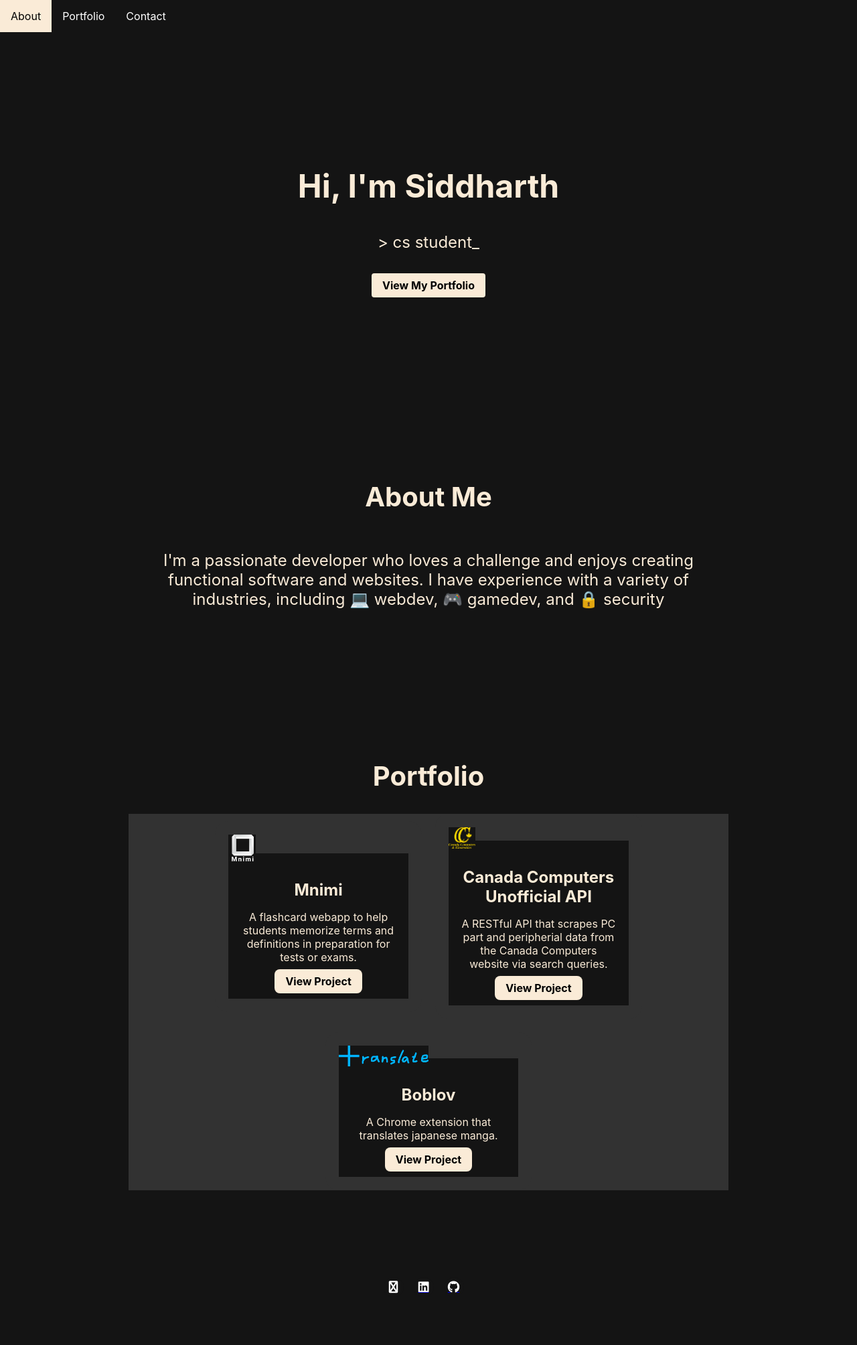
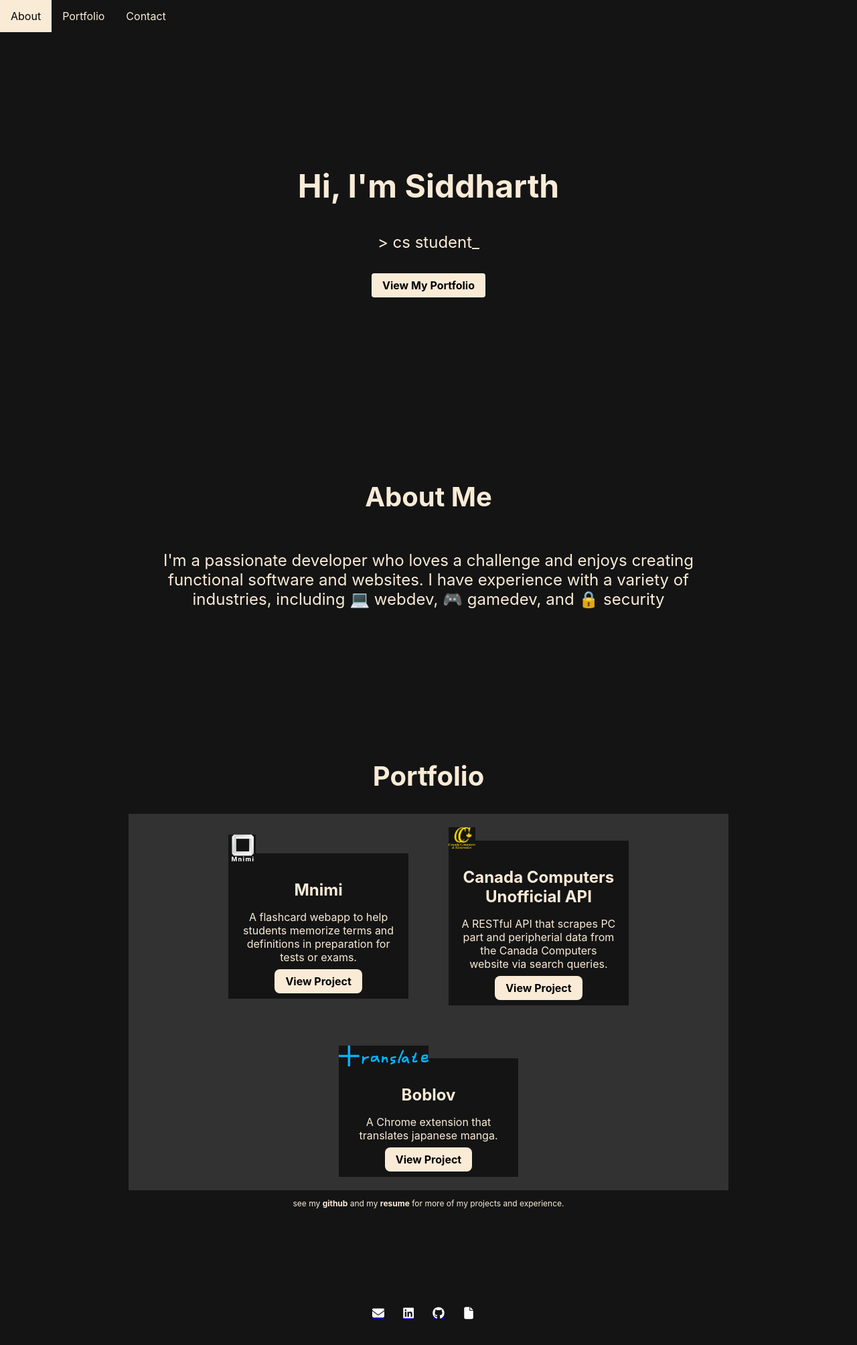
Before and after one commit to siddkhannaa/siddkhannaa.github.io, a React (Create React App) app: page / in a window 1280 px wide. Shown: the top 2008 px of the page at 67% size. Before the commit the page ends 1987 px from the top, so only its background shows below. Built offline with nearby package versions, Linux system fonts and the light colour scheme; the HTML template or start-up script is replaced by a standard one.

Commit message:
add resume and fix small visual errors

```diff
--- a/src/components/Footer.jsx
+++ b/src/components/Footer.jsx
@@ -9,15 +9,19 @@ export const Footer = () => {
                 <footer className="footer">
                     <div className="social-icons">
                         <a href="mailto:siddharthkhanna2k@gmail.com" target="_blank" rel="noreferrer" >
-                            <i class="fab fa-envelope"></i>
+                            <i class="fa-solid fa-envelope"></i>
                         </a>
 
                         <a href="https://www.linkedin.com/in/siddharth-khanna-31a90215a/" target="_blank" rel="noreferrer" >
-                            <i class="fab fa-linkedin"></i>
+                            <i class="fa-brands fa-linkedin"></i>
                         </a>
 
                         <a href="https://github.com/siddkhannaa" target="_blank" rel="noreferrer" >
-                            <i class="fab fa-github"></i>
+                            <i class="fa-brands fa-github"></i>
+                        </a>
+
+                        <a href="https://drive.google.com/file/d/1Btyl_VeDa4vPMDWTo7EsJ8w5KB1QqyFc/view?usp=share_link" target="_blank" rel="noreferrer" >
+                            <i class="fa-solid fa-file"></i>
                         </a>
                     </div>
                 </footer>
--- a/src/components/Home.jsx
+++ b/src/components/Home.jsx
@@ -57,6 +57,7 @@ export const Home = () => {
                             </div>
                         </div>
                     </div>
+                <p className="under-portfolio">see my <a href="https://github.com/siddkhannaa">github</a> and my <a href="https://drive.google.com/file/d/1Btyl_VeDa4vPMDWTo7EsJ8w5KB1QqyFc/view?usp=share_link">resume</a> for more of my projects and experience.</p>
                 </div>
             </section>
         </div>
--- a/src/components/css/Home.css
+++ b/src/components/css/Home.css
@@ -124,3 +124,24 @@ a:visited {
     background-color: rgb(50, 50, 50);
     color: antiquewhite;
 }
+
+.under-portfolio {
+    color: antiquewhite;
+    font-size: 12px;
+    text-align: center;
+}
+
+.under-portfolio a {
+    color: antiquewhite;
+    text-decoration: none;
+    font-weight: bold;
+}
+
+.under-portfolio a:visited {
+    color: rgb(250, 235, 215);
+}
+
+.under-portfolio a:hover {
+    color: rgb(155, 147, 137);
+    text-decoration: underline;
+}
--- a/src/components/css/NavBar.css
+++ b/src/components/css/NavBar.css
@@ -1,5 +1,5 @@
 .navbar {
-    background-color: #333;
+    background-color: rgb(50, 50, 50);
     overflow: hidden;
 }
 
@@ -17,10 +17,14 @@
 
 .nav-link {
     display: block;
-    color: white;
+    color: antiquewhite;
     text-align: center;
     padding: 14px 16px;
     text-decoration: none;
+}
+
+.nav-link:visited {
+    color: antiquewhite;
 }
 
 .nav-link:hover {
```
